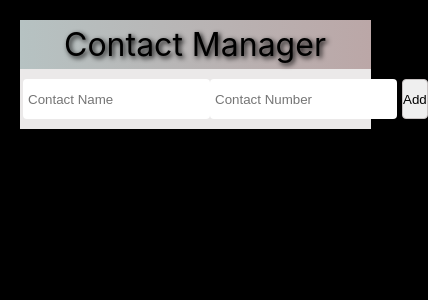
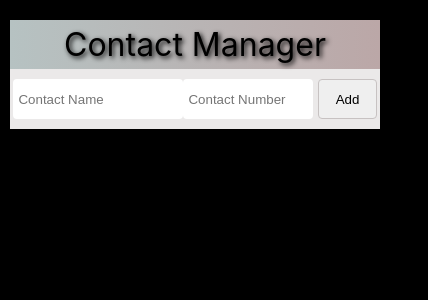
Before and after one commit to sundarbadagala/contactForm, a React (Create React App) app: page / in a window 390 px wide. Shown: the top 300 px of the page, 428 px wide, since content can reach past the window. Built offline with nearby package versions, Linux system fonts and the light colour scheme.

Commit message:
'add-css-styling-mobile-responsive'

```diff
--- a/src/components/Contact.css
+++ b/src/components/Contact.css
@@ -171,7 +171,7 @@ body{
 @media screen and (max-width:480px){
     .cont-main{
         background-color:rgb(235, 233, 233);
-        width: 90%;
+        width: 95%;
         /* min-height: 50vh; */
         margin: auto;
         /* border: 1px solid red; */
@@ -191,6 +191,12 @@ body{
         border-radius: 4px;
         margin-top: 10px;
     }
+    .form-name{
+        width: 170px;
+    }
+    .form-number{
+        width: 130px;
+    }
     .form-button{
         border: 1px solid rgb(199, 194, 194);
         margin-left: 5px;
@@ -203,20 +209,20 @@ body{
     .cont-div{
         /* border: 1px solid red; */
         margin: 5px;
-        width: 400px;
+        width: 350px;
         height: 40px;
         display: grid;
         grid-template-columns: 2fr 2fr 1fr 1fr;
     }
     .cont-name{
-        width: 160px;
+        width: 170px;
     }
     .cont-number{
-        width: 150px;
+        width: 120px;
     }
     .cont-delete, .cont-edit{
         /* border: 1px solid black; */
-        width: 40px;
+        width: 35px;
         border-radius: 5px;
         /* border: none; */
         outline: none;
```
